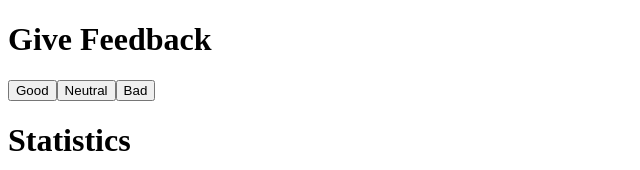
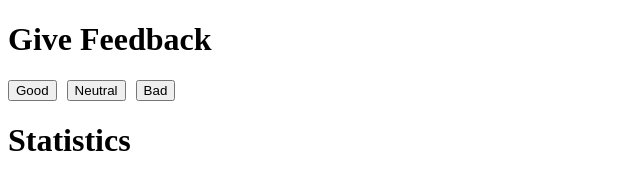
Before and after one commit to miguelc83/FullStackOpen, a React (Vite) app in the folder part1/unicafe/: page / in a window 1280 px wide. Shown: the top 170 px of the page, without its empty margins (0-640 px from the left). Built offline with nearby package versions, Linux system fonts and the light colour scheme.

Commit message:
1.11*: unicafe, paso 6 added button margin

```diff
--- a/part1/unicafe/src/App.jsx
+++ b/part1/unicafe/src/App.jsx
@@ -38,7 +38,7 @@ const Statistics = ({ positives, neutrals, negatives, allClicks }) => {
 }
 
 const CustomButton = ({ handleClick, texto }) => {
-  return <button onClick={handleClick}>{texto}</button>
+  return <button style={{ marginRight: '10px' }} onClick={handleClick}>{texto}</button>
 }
 
 const StatisticsRow = ({ text, value }) => {
```
